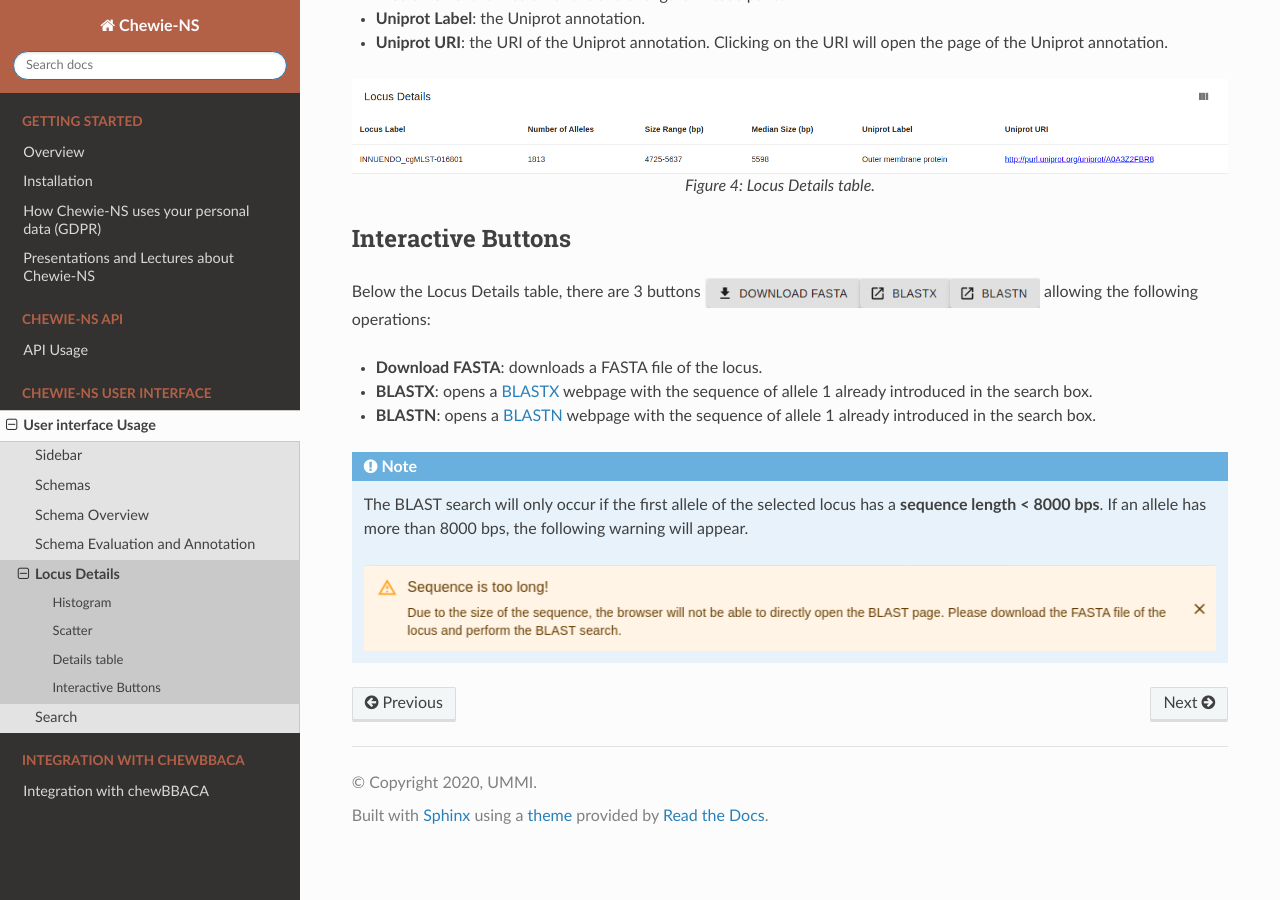
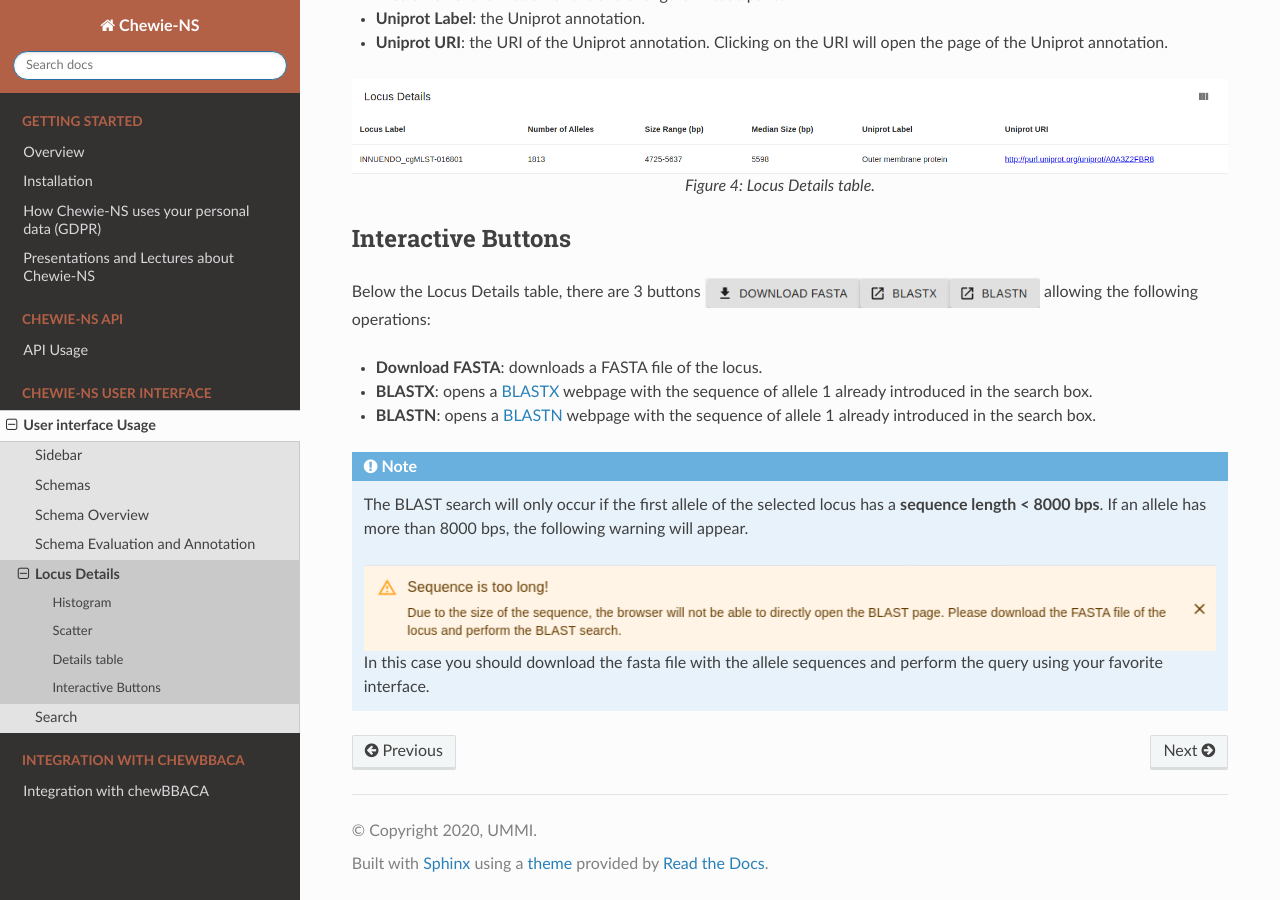
Before and after one commit to B-UMMI/Chewie-NS, a Sphinx documentation site: the page built from docs/user_interface/locus_details.rst, in a window 1280 px wide and 900 px high, scrolled down 2063 px. Built offline with Sphinx 7.4.7 and the Read the Docs theme 2.0.0, drawn with Linux system fonts in a browser that asks for light colours.

Commit message:
Update locus_details.rst
Small changes to text.

```diff
--- a/docs/user_interface/locus_details.rst
+++ b/docs/user_interface/locus_details.rst
@@ -81,3 +81,5 @@
 
     .. figure:: ../resources/sequence_alert.png
         :align: center
+
+    In this case you should download the fasta file with the allele sequences and perform the query using your favorite interface.
```
